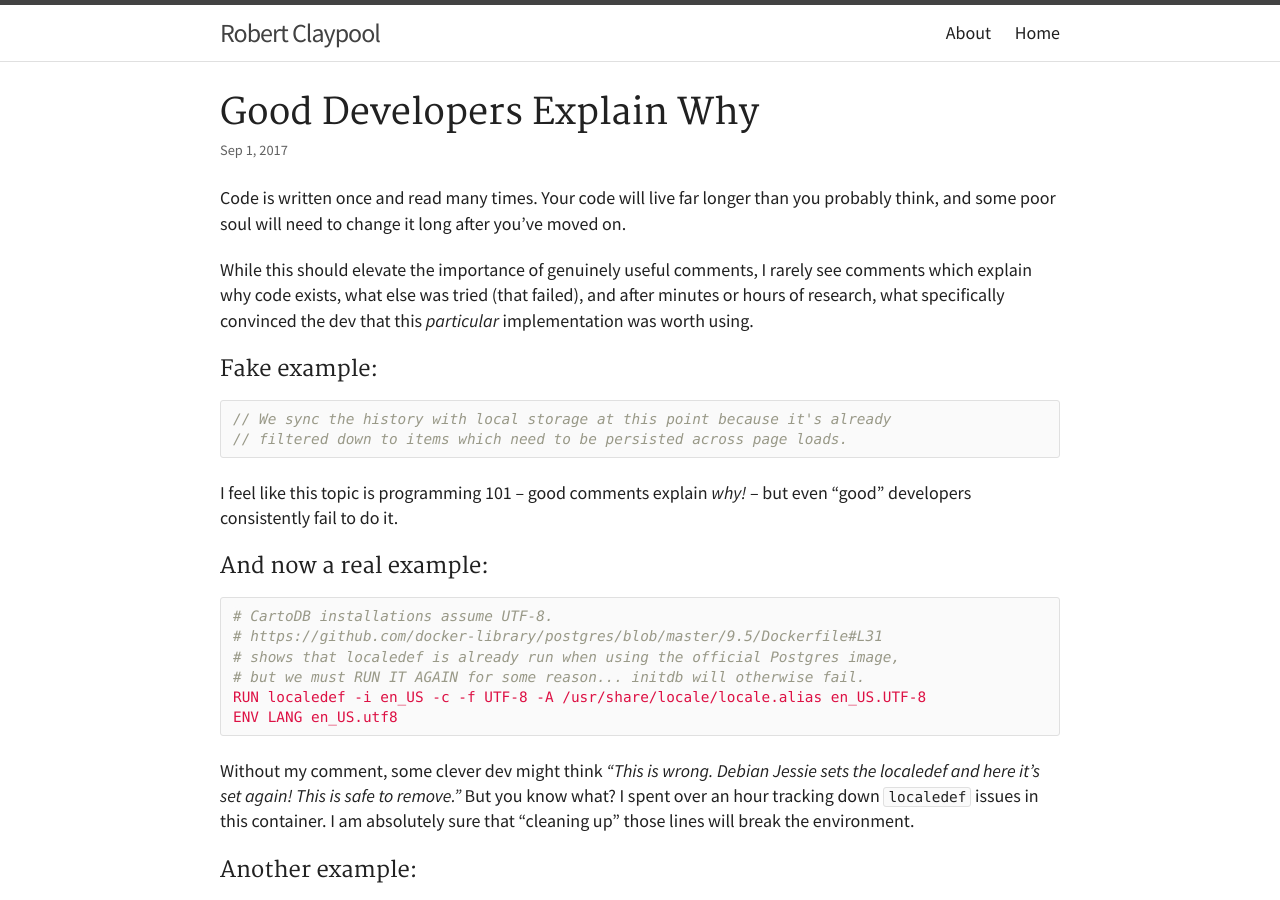
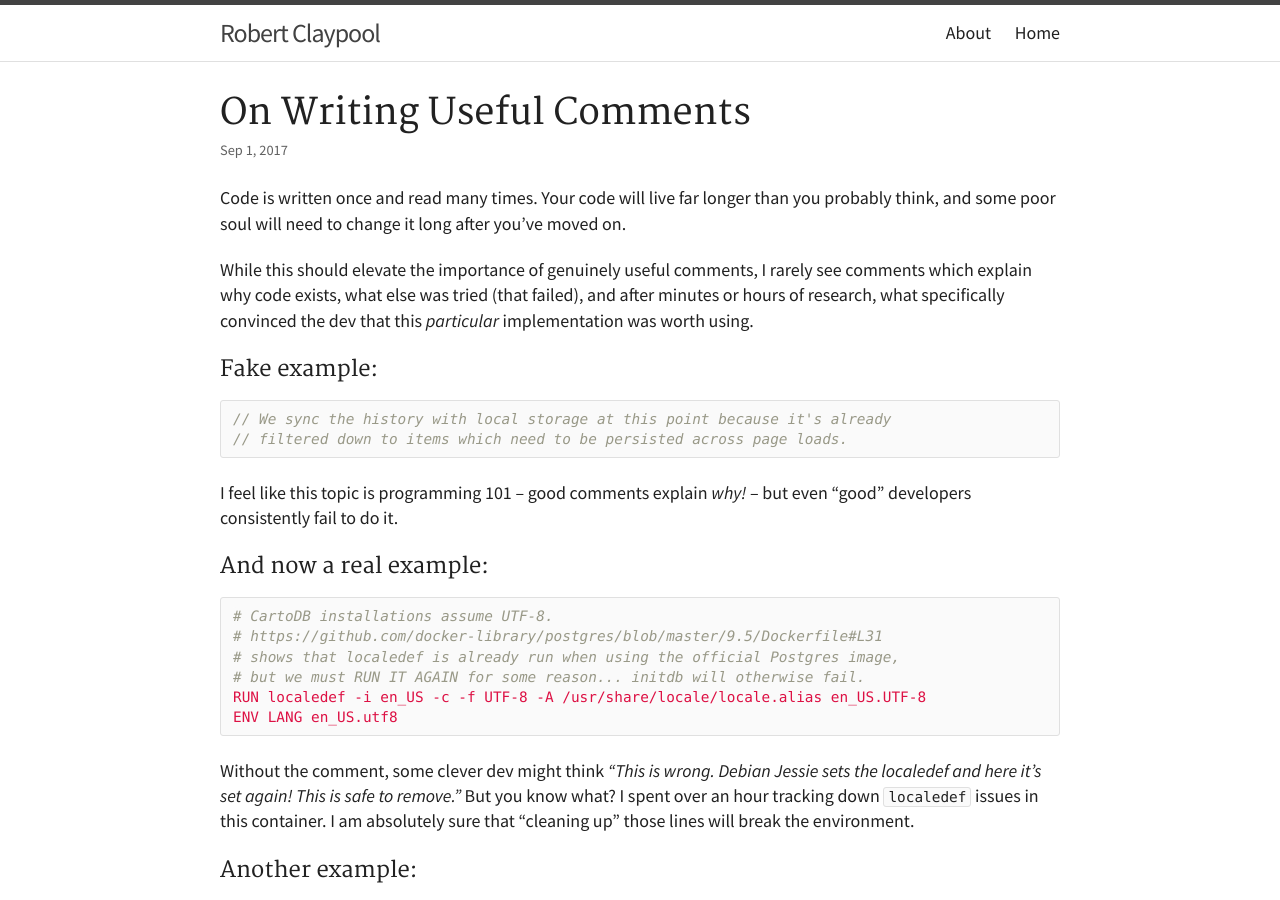
Before and after one commit to robert-claypool/robert-claypool.github.io, a Jekyll site: the page built from _posts/2017-09-01-on-writing-useful-comments.md, in a window 1280 px wide and 900 px high. Built offline with Jekyll 4.4.1, drawn with Linux system fonts in a browser that asks for light colours; nearby versions of some CDN libraries.

Commit message:
Rename post 2017-09-01

```diff
--- a/_posts/2017-09-01-good-devs-explain-why.md
+++ b/_posts/2017-09-01-on-writing-useful-comments.md
@@ -1,8 +1,8 @@
 ---
 layout: post
-title: Good Developers Explain Why
+title: On Writing Useful Comments
 date: 2017-09-01 17:00
-tags: [code quality, security, rant]
+tags: [code quality, security]
 ---
 
 Code is written once and read many times. Your code will live far longer
@@ -34,7 +34,7 @@ RUN localedef -i en_US -c -f UTF-8 -A /usr/share/locale/locale.alias en_US.UTF-8
 ENV LANG en_US.utf8
 {% endhighlight %}
 
-Without my comment, some clever dev might think *"This is wrong. Debian Jessie
+Without the comment, some clever dev might think *"This is wrong. Debian Jessie
 sets the localedef and here it's set again! This is safe to remove."*
 But you know what? I spent over an hour tracking down `localedef` issues in
 this container. I am absolutely sure that "cleaning up" those lines
```
